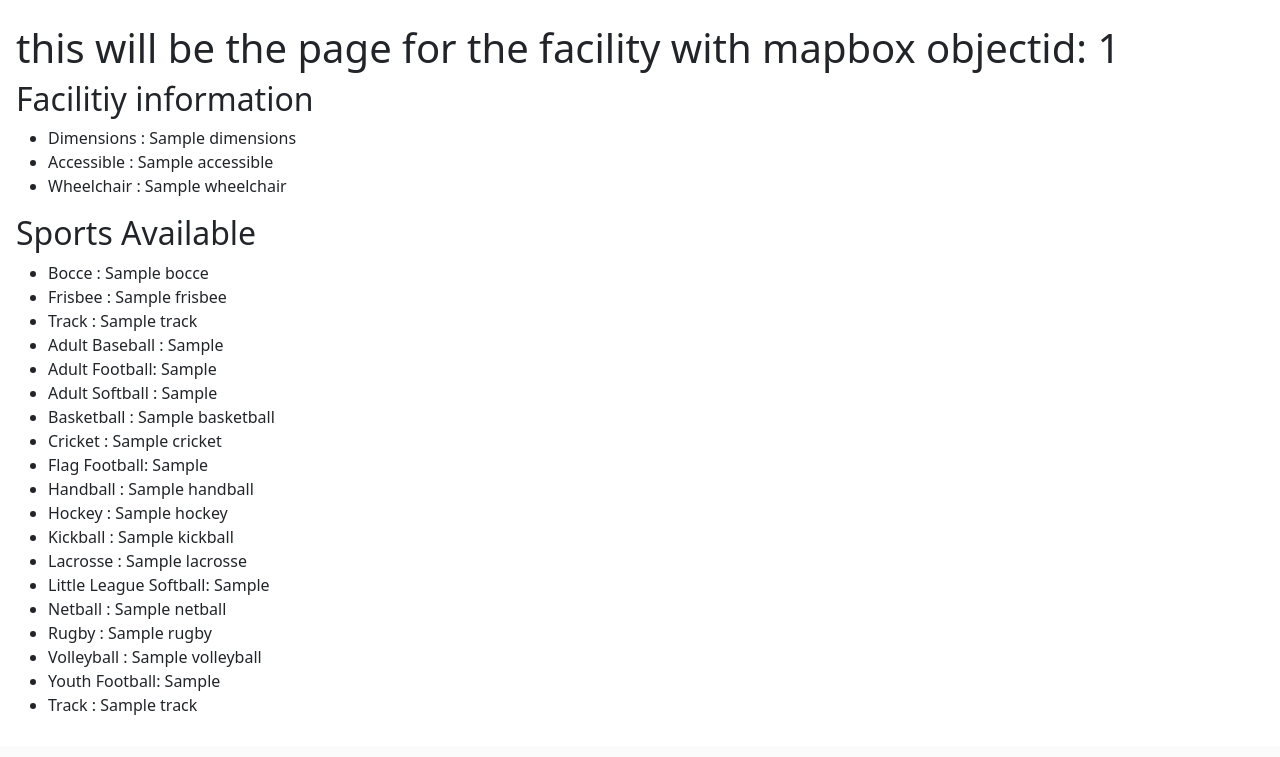
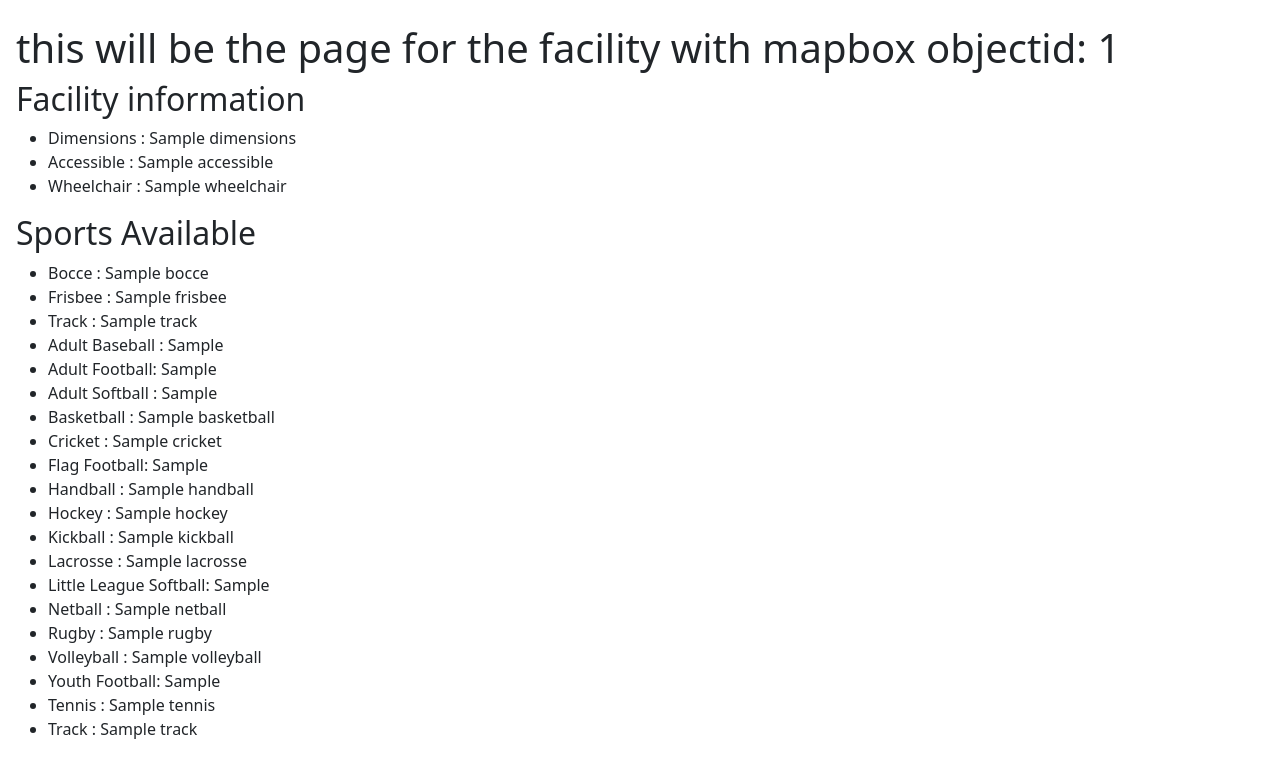
Before and after one commit to gcivil-nyu-org/Team_Team3_CS-GY-6063-Fall2021, a Django app: template templates/maps/facilities.html in a window 1280 px wide. Shown: the part 54-811 px from the top of the page. Before the commit the page ends 769 px from the top, so only its background shows below. Run offline with Django 3.2, Linux system fonts and the light colour scheme; the template is opened without the code that fills it: most values are stand-ins (such as "Sample title", 1, 10 or a date in 2020).

Commit message:
add tennis and fix typo

```diff
--- a/templates/maps/facilities.html
+++ b/templates/maps/facilities.html
@@ -10,7 +10,7 @@
   {% comment %} <div>Name : {{ name }}</div>
   <div>Description : {{ description }}</div> {% endcomment %}
 
-  <h2>Facilitiy information</h2>
+  <h2>Facility information</h2>
   <div>
     <ul>
       <li>Dimensions : {{ dimensions }}</li>
@@ -39,6 +39,7 @@
       <li>Rugby : {{ rugby }}</li>
       <li>Volleyball : {{ volleyball }}</li>
       <li>Youth Football: {{ youthFootball}}</li>
+      <li>Tennis : {{ tennis }}</li>
       <li>Track : {{ track }}</li>
     <ul>
   </div>
```
